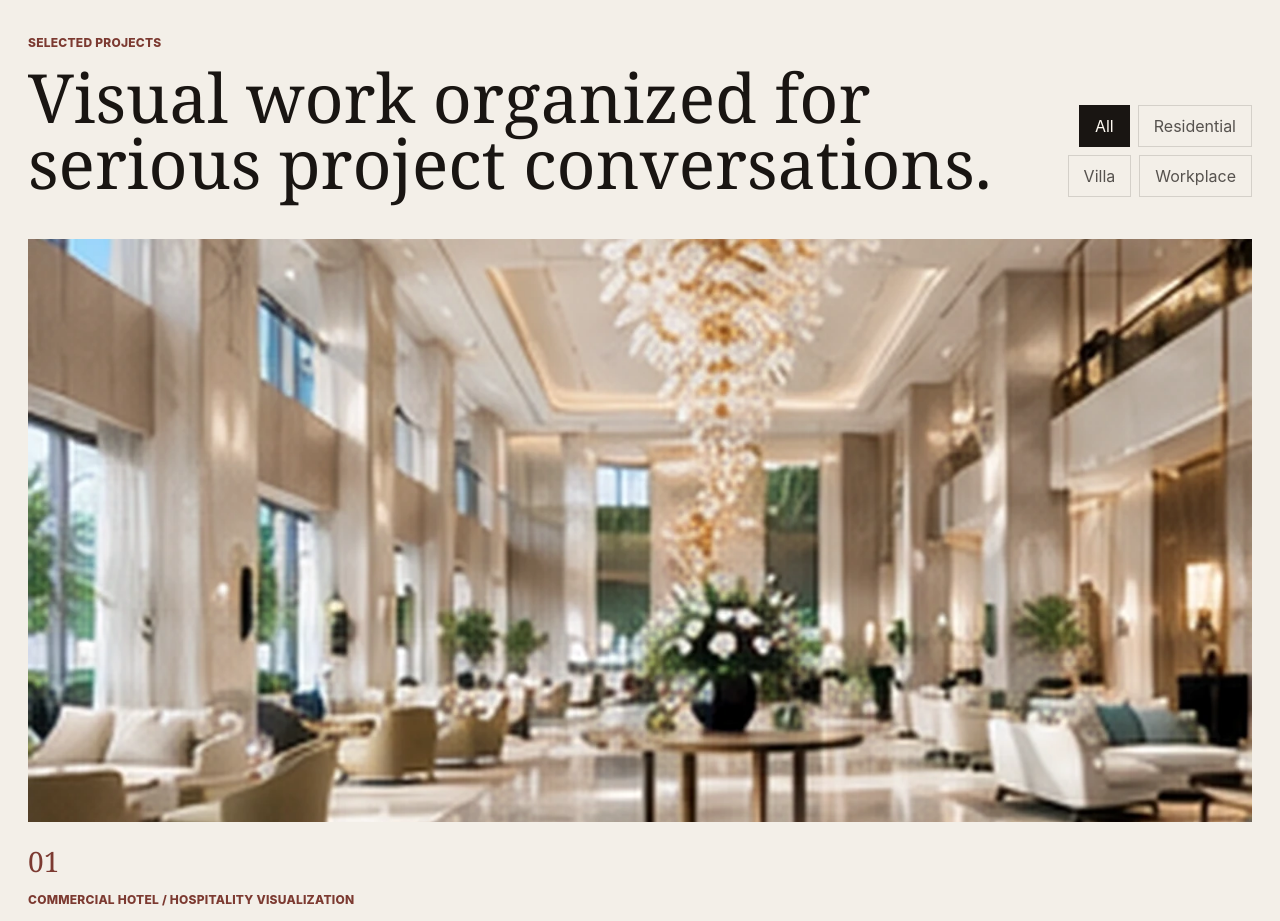
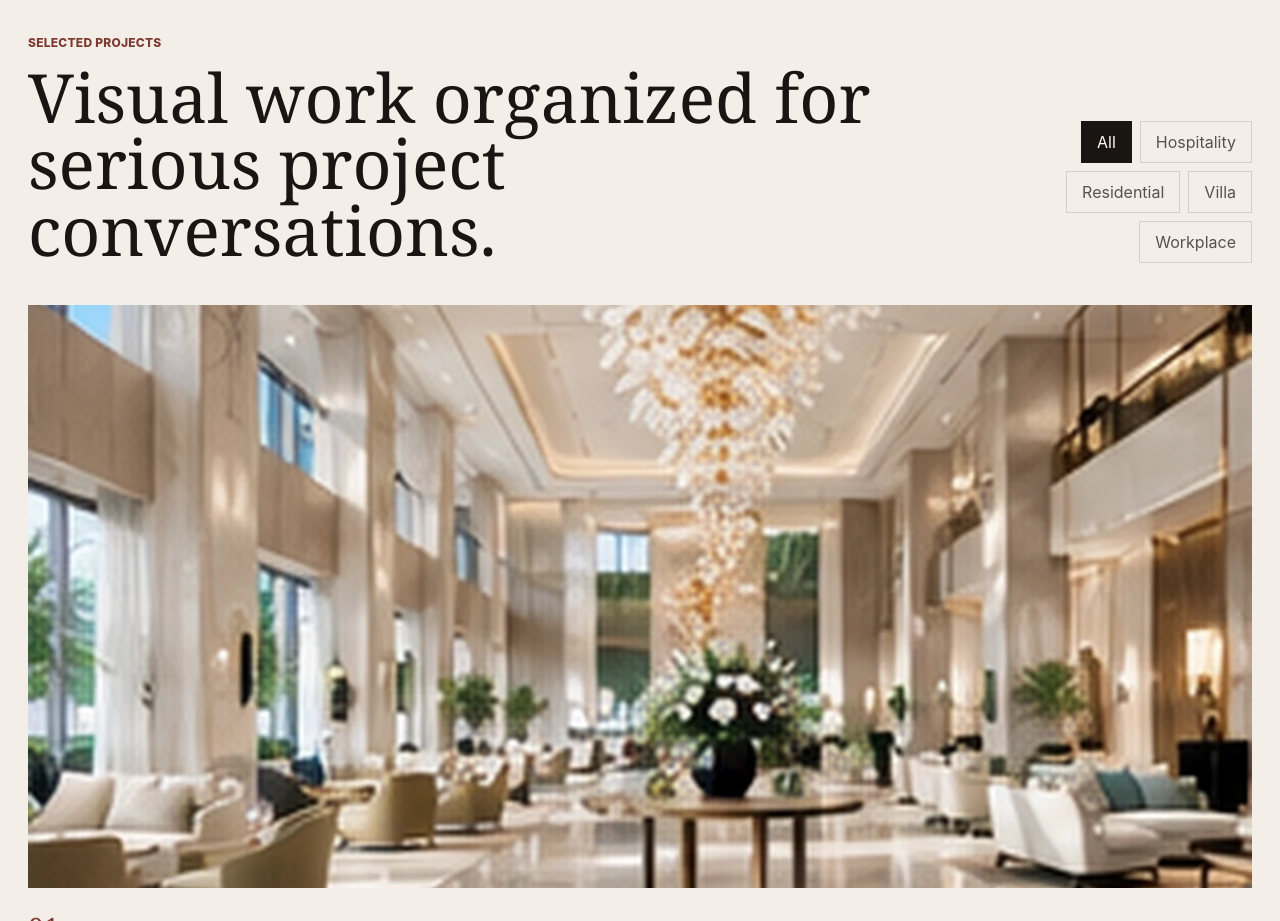
Before and after one commit to 207515414/monster-design-studio-portfolio, a plain HTML site: page index.html in a window 1280 px wide. Shown: the part 1880-2801 px from the top of the page. Drawn offline with Linux system fonts and the light colour scheme.

Commit message:
Add hospitality portfolio filter

```diff
--- a/index.html
+++ b/index.html
@@ -117,6 +117,7 @@
           </div>
           <div class="filters" aria-label="Project filters">
             <button class="filter active" type="button" data-filter="all">All</button>
+            <button class="filter" type="button" data-filter="Hospitality">Hospitality</button>
             <button class="filter" type="button" data-filter="Residential">Residential</button>
             <button class="filter" type="button" data-filter="Villa">Villa</button>
             <button class="filter" type="button" data-filter="Workplace">Workplace</button>
```
